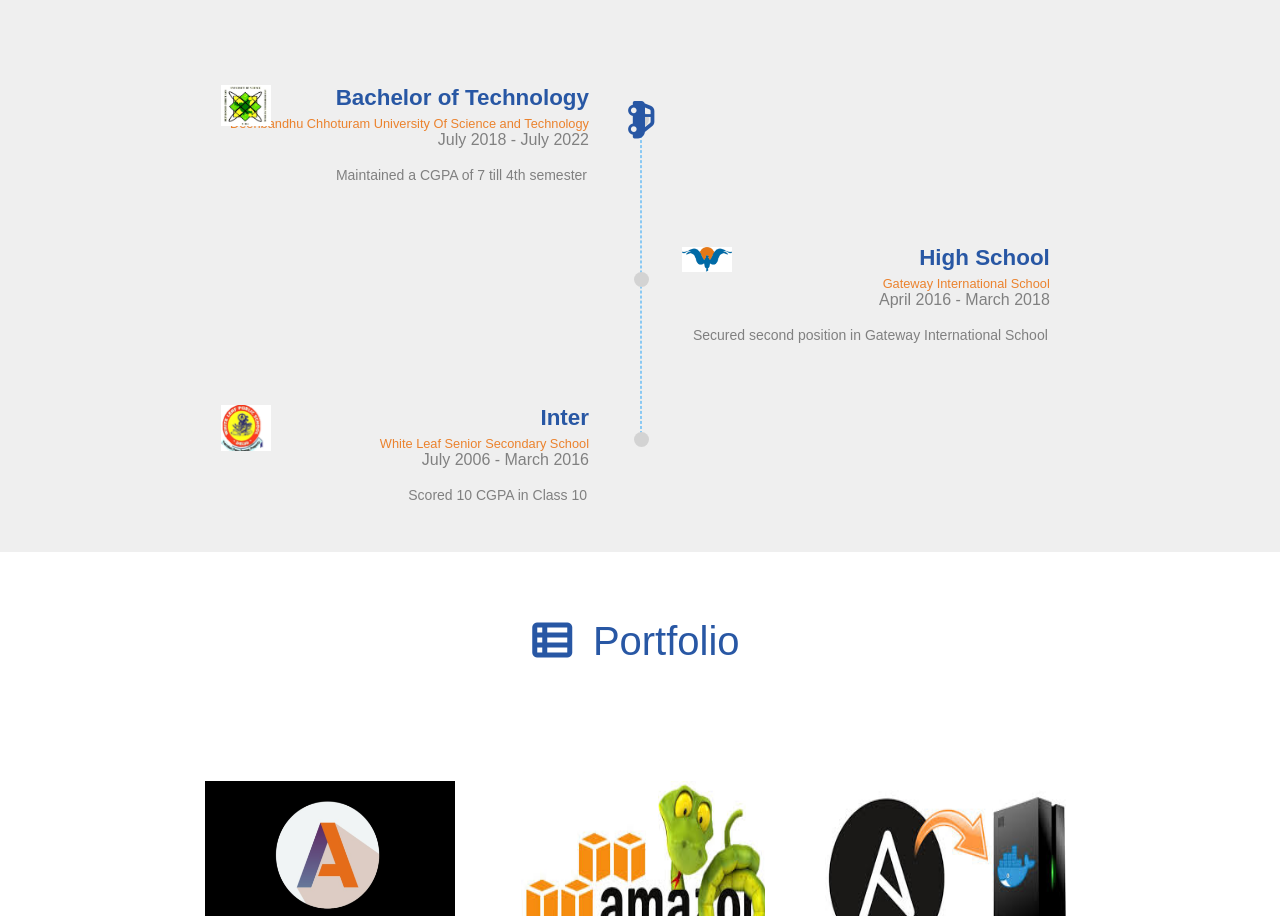
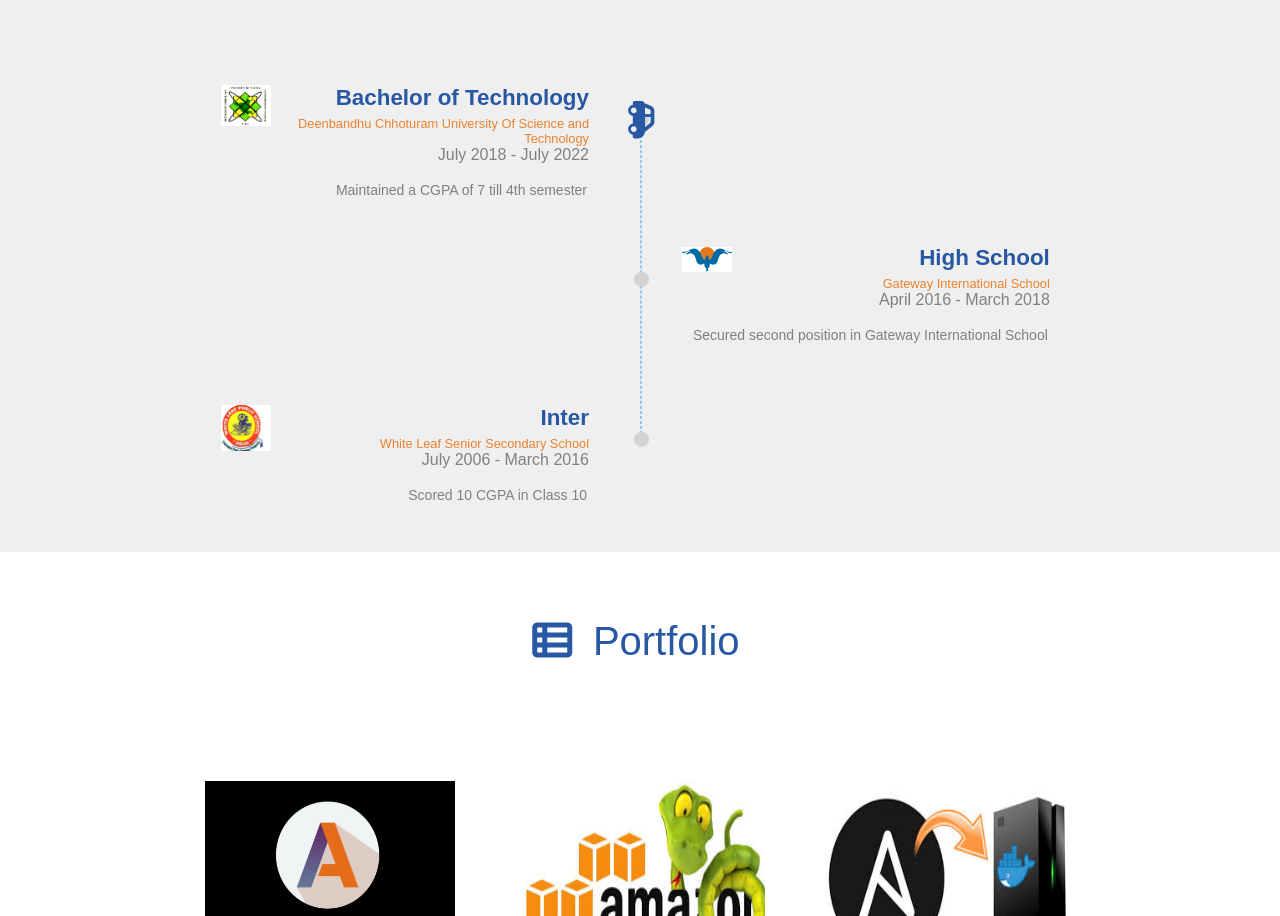
Before and after one commit to tamanna-verma/Portfolio, a plain HTML site: page index.html in a window 1280 px wide. Shown: the part 2377-3293 px from the top of the page. Drawn offline with Linux system fonts and the light colour scheme.

Commit message:
Portfolio Created

```diff
--- a/index.html
+++ b/index.html
@@ -288,7 +288,7 @@
                             <img src="./assets/images/dcrust-logo (1).jpg">
                         </div>
                         <h3 class="experience-designation  m0 m-blue"> Bachelor of Technology </h3>
-                        <h4 class="experience-company-name "> Deenbandhu Chhoturam University Of Science and Technology </h4>
+                        <h4 class="experience-company-name " style="margin-left: 50px;"> Deenbandhu Chhoturam University Of Science and Technology </h4>
                         <h5 class="experience-duration m0"> July 2018 - July 2022 </h5>
 
                         <p class="experience-description text-align-right"> Maintained a CGPA of 7 till 4th semester </p>
```
Also changed, not shown: 1 other file.
